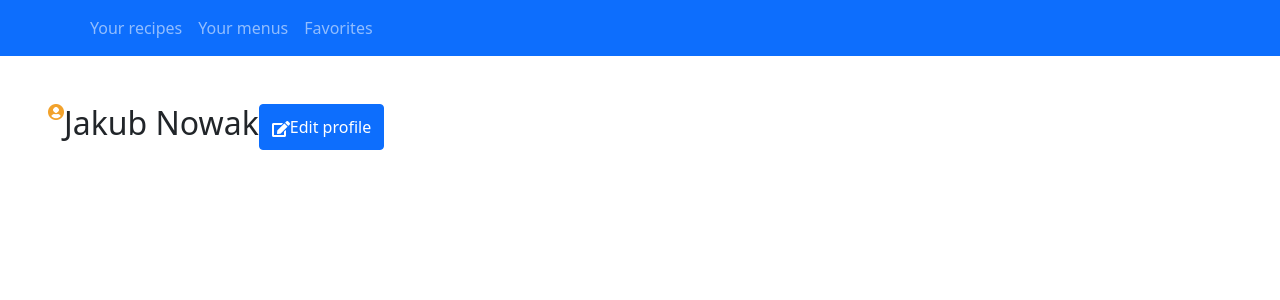
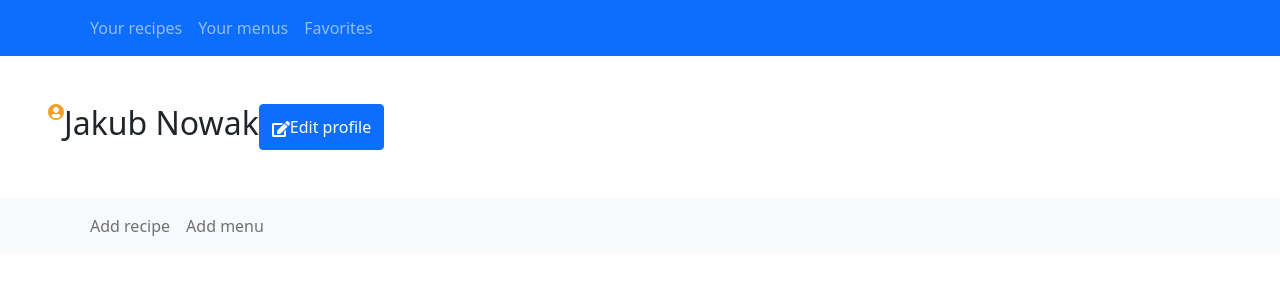
Before and after one commit to pdybowski/healthy-food, a React (Create React App) app: page /user-profile in a window 1280 px wide. Shown: the top 300 px of the page. Built offline with nearby package versions, Linux system fonts and the light colour scheme.

Commit message:
Change ProfileNavigation component

```diff
--- a/src/App.js
+++ b/src/App.js
@@ -1,6 +1,5 @@
 import {BrowserRouter, Route, Routes} from "react-router-dom";
 import {routes} from "./routes";
-import 'bootstrap/dist/css/bootstrap.min.css';
 
 function App() {
     return (
--- a/src/components/userProfile/ProfileNavigation.jsx
+++ b/src/components/userProfile/ProfileNavigation.jsx
@@ -8,9 +8,9 @@ function ProfileNavigation() {
         <Navbar bg="primary" variant="dark">
             <Container>
                 <Nav className="me-auto">
-                    <LinkContainer to="/"><Nav.Link>Your recipes</Nav.Link></LinkContainer>
-                    <LinkContainer to="/"><Nav.Link>Your menus</Nav.Link></LinkContainer>
-                    <LinkContainer to="/"><Nav.Link>Favorites</Nav.Link></LinkContainer>
+                    <LinkContainer to="/user-recipes"><Nav.Link>Your recipes</Nav.Link></LinkContainer>
+                    <LinkContainer to="/user-menus"><Nav.Link>Your menus</Nav.Link></LinkContainer>
+                    <LinkContainer to="/user-favorites"><Nav.Link>Favorites</Nav.Link></LinkContainer>
                 </Nav>
             </Container>
         </Navbar>
--- /dev/null
+++ b/src/components/userProfile/ProfileNavigationAddRecipeAndAddMenu.jsx
@@ -0,0 +1,20 @@
+import React from "react";
+import {Container, Nav, Navbar, NavDropdown} from "react-bootstrap";
+import {LinkContainer} from "react-router-bootstrap";
+
+function ProfileNavigationAddRecipeAndAddMenu() {
+    return (
+        <>
+            <Navbar bg="light">
+                <Container>
+                    <Nav className="me-auto">
+                        <LinkContainer to="/user-recipes-new"><Nav.Link>Add recipe</Nav.Link></LinkContainer>
+                        <LinkContainer to="/user-menu-new"><Nav.Link>Add menu</Nav.Link></LinkContainer>
+                    </Nav>
+                </Container>
+            </Navbar>
+        </>
+    )
+}
+
+export default ProfileNavigationAddRecipeAndAddMenu;
--- a/src/pages/UserProfile/UserProfile.jsx
+++ b/src/pages/UserProfile/UserProfile.jsx
@@ -1,12 +1,14 @@
 import React from "react";
 import ProfileNavigation from "../../components/userProfile/ProfileNavigation";
 import ProfileInformation from "../../components/userProfile/ProfileInformation";
+import ProfileNavigationAddRecipeAndAddMenu from "../../components/userProfile/ProfileNavigationAddRecipeAndAddMenu";
 
 function UserProfile() {
     return (
         <>
             <ProfileNavigation/>
             <ProfileInformation/>
+            <ProfileNavigationAddRecipeAndAddMenu/>
         </>
     )
 }
```
Also changed, not shown: src/index.js (+5 -4 lines).
